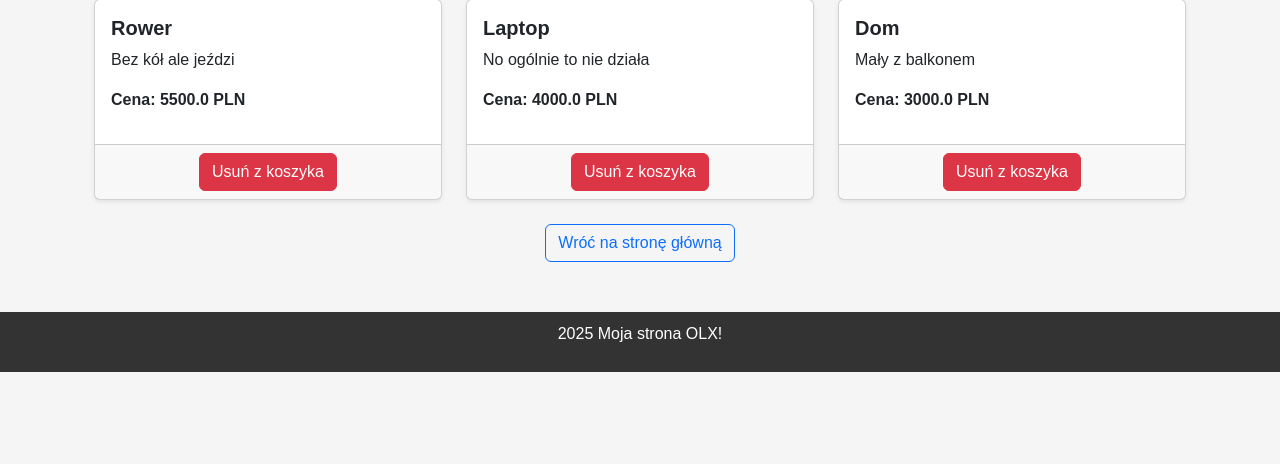
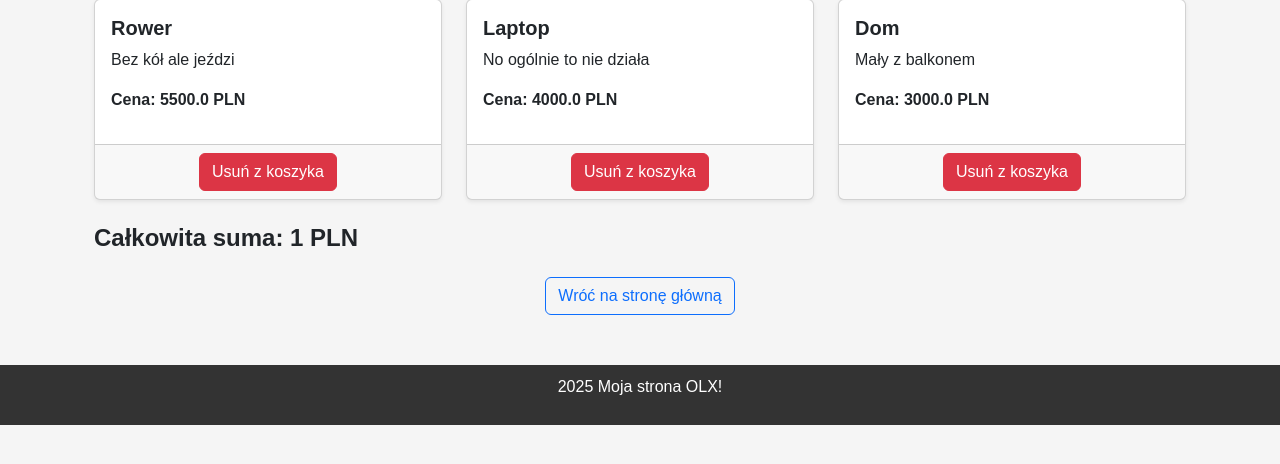
Before and after one commit to Karolina5900/ProjektStrona, a Flask app: template templates/cart.html in a window 1280 px wide. Shown: the part 204-668 px from the top of the page. Run offline with Flask 3, Linux system fonts and the light colour scheme; tables that the repository leaves empty hold one stand-in row (values such as "Sample post"); the template is opened without the code that fills it: values that come from a table or form of the project are taken from there, most other values are stand-ins (such as "Sample title", 1, 10 or a date in 2020).

Commit message:
suma cen w koszyku

```diff
--- a/app.py
+++ b/app.py
@@ -137,7 +137,9 @@ def add_to_cart(ad_id):
 @login_required
 def view_cart():
     cart_items = CartItem.query.filter_by(user_id=current_user.get_id()).all()
-    return render_template('cart.html', cart_items=cart_items)
+    total_price = sum(item.olx.price for item in cart_items)
+
+    return render_template('cart.html', cart_items=cart_items, total_price=total_price)
 
 @app.route('/remove_from_cart/<int:cart_item_id>', methods=['POST'])
 @login_required
--- a/templates/cart.html
+++ b/templates/cart.html
@@ -22,6 +22,11 @@
                 </div>
             {% endfor %}
         </div>
+
+        <!-- Wyświetlanie sumy -->
+        <div class="mt-4 text-right">
+            <h4 class="fw-bold">Całkowita suma: {{ total_price }} PLN</h4>
+        </div>
     {% else %}
         <p class="text-muted">Twój koszyk jest pusty.</p>
     {% endif %}
```
Also changed, not shown: instance/olx.db.
